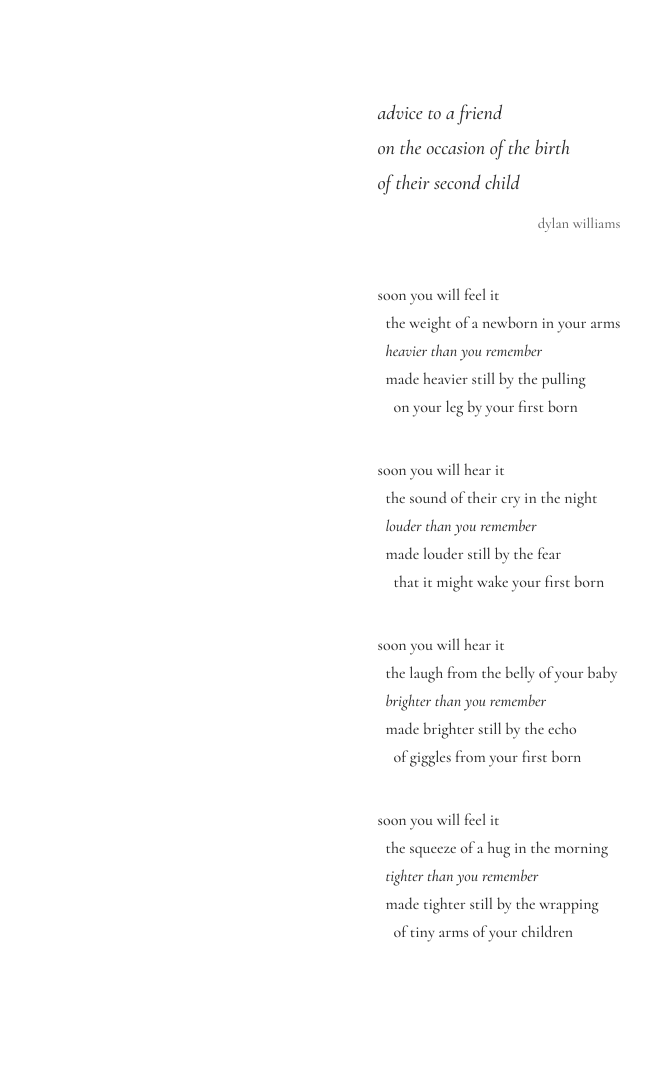
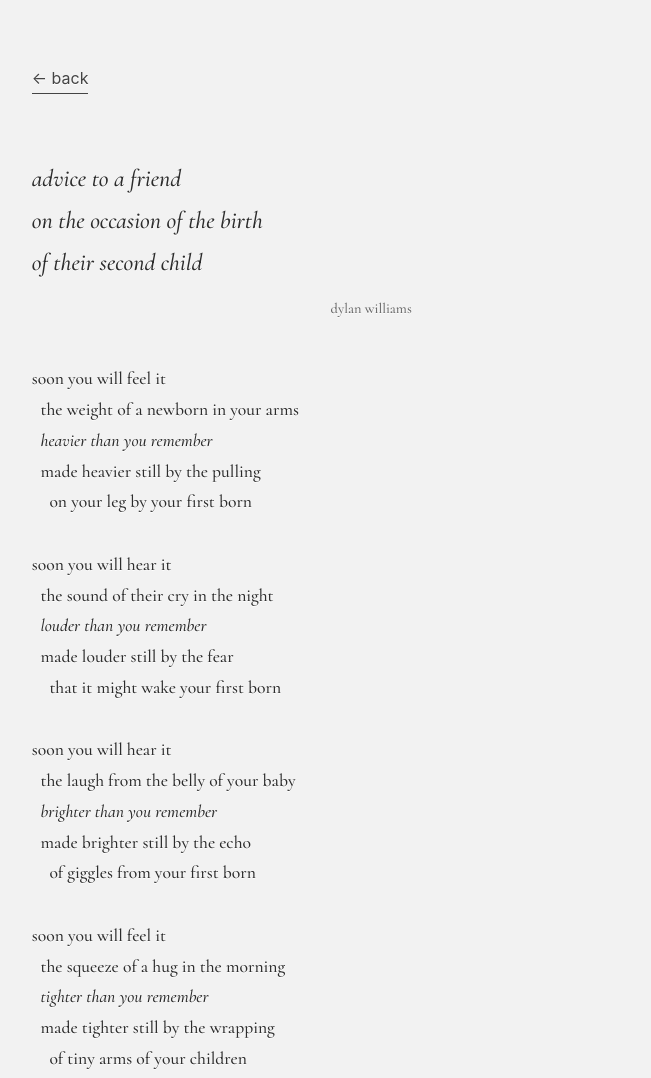
Before and after one commit to dylanfw/dylanfw.github.io, a plain HTML site: page advice_to_a_friend.html in a window 1280 px wide. Shown: the whole page, without its empty margins (141-792 px from the left). Drawn offline with Linux system fonts and the light colour scheme.

Commit message:
Simple templating

```diff
--- a/advice_to_a_friend.html
+++ b/advice_to_a_friend.html
@@ -1,52 +1,72 @@
-<!DOCTYPE html>
+<!doctype html>
 <html lang="en">
+
 <head>
   <meta charset="UTF-8">
-    <meta name="viewport" content="width=device-width, initial-scale=1.0">
-    <title>advice to a friend on the occasion of the birth of their second child</title>
+  <meta name="viewport" content="width=device-width, height=device-height, initial-scale=1.0" />
+  <title>advice to a friend on the occasion of the birth of their second child - dylandotcom.com</title>
   <link rel="preconnect" href="https://fonts.googleapis.com">
   <link rel="preconnect" href="https://fonts.gstatic.com" crossorigin>
   <link href="https://fonts.googleapis.com/css2?family=Cormorant:ital,wght@0,400;0,500;1,400;1,500&display=swap" rel="stylesheet">
   <style>
-        @page {
-            margin: 1in;
+    body {
+      margin: 5% auto;
+      background: #f2f2f2;
+      color: #444444;
+      font-family: -apple-system, BlinkMacSystemFont, "Segoe UI", Roboto, Helvetica, Arial, sans-serif;
+      font-size: 16px;
+      line-height: 1.8;
+      text-shadow: 0 1px 0 #ffffff;
+      max-width: 73%;
     }
 
-        body {
+    code {
+      background: white;
+    }
+
+    a {
+      border-bottom: 1px solid #444444;
+      color: #444444;
+      text-decoration: none;
+    }
+
+    a:hover {
+      border-bottom: 0;
+    }
+
+    .back-link {
+      display: inline-block;
+      margin-bottom: 2em;
+    }
+
+    .poem-container {
       font-family: 'Cormorant', 'Garamond', 'Georgia', serif;
       font-weight: 500;
-            margin: 0 auto;
-            padding: 1in;
+      margin: 2em 0;
       line-height: 1.75;
       color: #2c2c2c;
-            display: flex;
-            justify-content: center;
-        }
-
-        .container {
-            max-width: 500px;
+      max-width: 380px;
     }
 
     .title {
-            text-align: left;
-            font-size: 15pt;
+      font-size: 1.5rem;
       margin-bottom: 0.5em;
       font-style: italic;
     }
 
     .author {
       text-align: right;
-            font-size: 11pt;
+      font-size: 0.9rem;
       margin-bottom: 3em;
       color: #666;
     }
 
     .poem {
-            font-size: 12pt;
+      font-size: 1.1rem;
     }
 
     .stanza {
-            margin-bottom: 2.2em;
+      margin-bottom: 1.8em;
     }
 
     .stanza .line {
@@ -57,16 +77,13 @@
     .stanza .line:nth-child(n+2) { margin-left: 0.5em; }
     .stanza .line:nth-child(3) { font-style: italic; font-weight: 500; }
     .stanza .line:nth-child(5) { margin-left: 1em; }
-
-        @media print {
-            body {
-                padding: 0;
-            }
-        }
   </style>
 </head>
+
 <body>
-    <div class="container">
+  <a href="index.html" class="back-link">← back</a>
+
+  <div class="poem-container">
     <div class="title">advice to a friend<br /> on the occasion of the birth<br /> of their second child</div>
     <div class="author">dylan williams</div>
 
@@ -105,4 +122,5 @@
     </div>
   </div>
 </body>
+
 </html>
```
Also changed, not shown: index.html (+48 -3 lines). Lines whose indentation alone changed are shown as unchanged.
